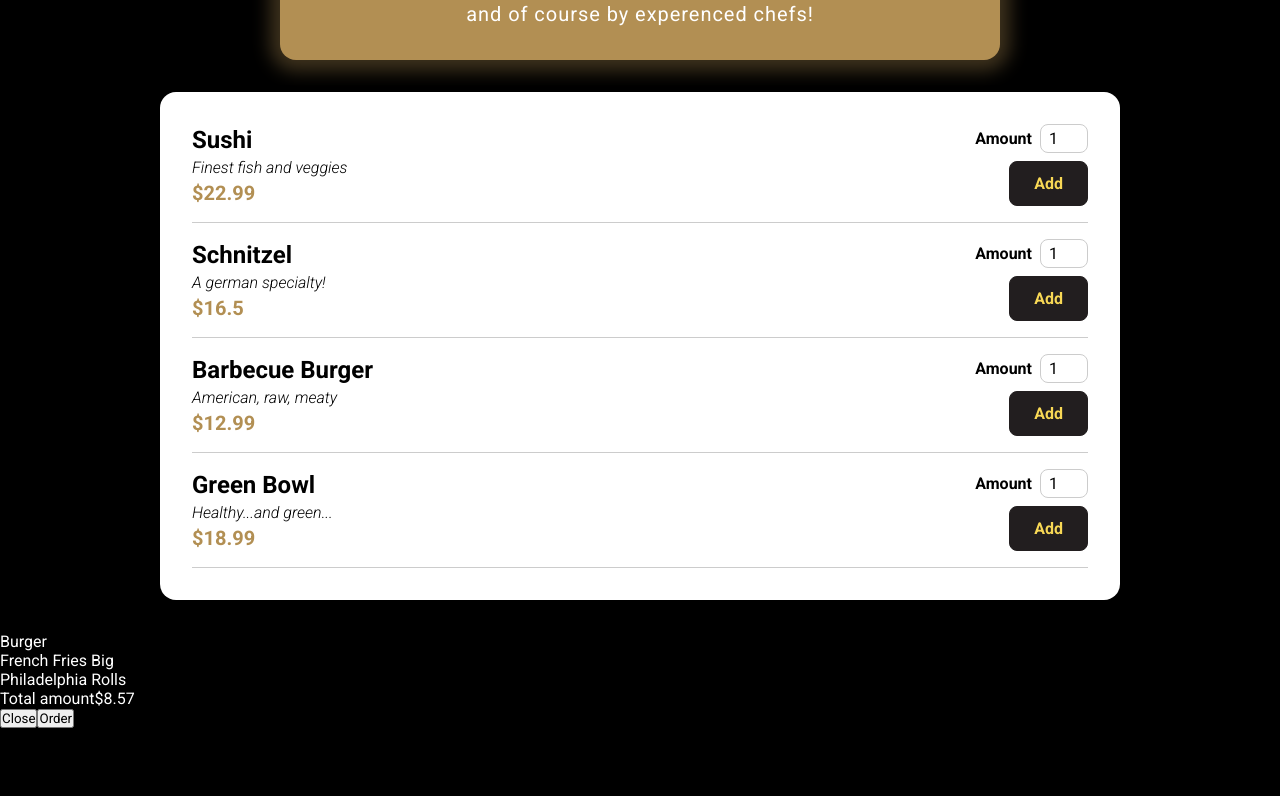
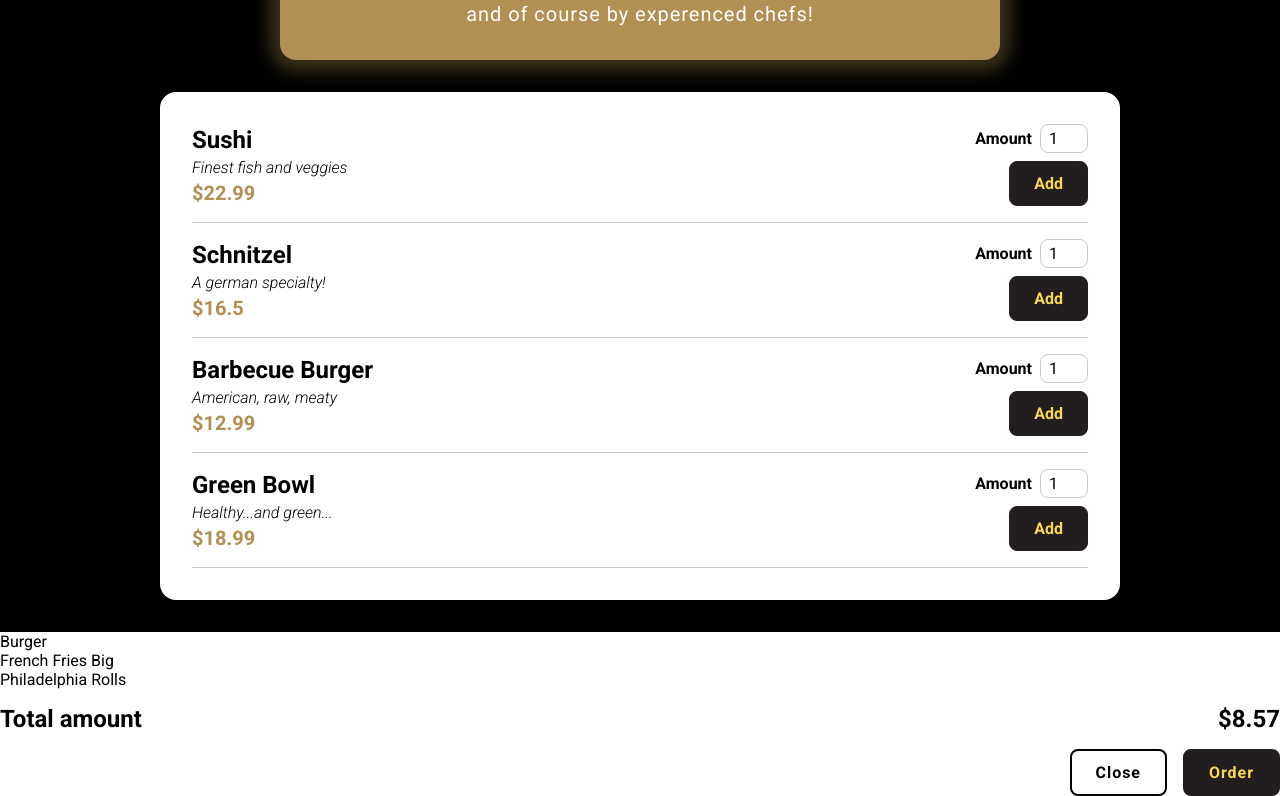
Before and after one commit to VladimirVolvakov/food-order-react-app, a React (Create React App) app: page / in a window 1280 px wide. Shown: the part 514-1310 px from the top of the page. Before the commit the page ends 1242 px from the top, so only its background shows below. Built offline with nearby package versions, Linux system fonts and the light colour scheme; the HTML template or start-up script is replaced by a standard one.

Commit message:
style: add style for Cart component

```diff
--- a/src/components/Cart/Cart.jsx
+++ b/src/components/Cart/Cart.jsx
@@ -19,7 +19,7 @@ const Cart = () => {
       </AmountContainer>
       <ActionsContainer>
         <Button>Close</Button>
-        <Button>Order</Button>
+        <Button purpose="order">Order</Button>
       </ActionsContainer>
     </Container>
   );
--- a/src/components/Cart/Cart.styles.js
+++ b/src/components/Cart/Cart.styles.js
@@ -1,15 +1,48 @@
 import styled from "styled-components";
 
 export const Container = styled.div`
-  color: white;
+  background-color: white;
 `;
 
-export const CartList = styled.ul``;
+export const CartList = styled.ul`
+  list-style: none;
+`;
 
-export const AmountContainer = styled.div``;
+export const AmountContainer = styled.div`
+  display: flex;
+  justify-content: space-between;
+  align-items: center;
+`;
 
-export const Amount = styled.span``;
+export const Amount = styled.span`
+  font-size: 1.5rem;
+  font-weight: 600;
+  margin: 1rem 0;
+`;
 
-export const ActionsContainer = styled.div``;
+export const ActionsContainer = styled.div`
+  display: flex;
+  justify-content: end;
+  gap: 1rem;
+`;
 
-export const Button = styled.button``;
+export const Button = styled.button`
+  cursor: pointer;
+  font: inherit;
+  background-color: ${props => props.purpose === "order" ? "#221e1f" : "transparent"};
+  color: ${props => props.purpose === "order" ? "#f8d855" : "#000"};
+  border: 2px solid ${props => props.purpose === "order" ? "#221e1f" : "#000"};
+  border-radius: 0.5rem;
+  padding: 0.75rem 1.5rem;
+  display: flex;
+  align-items: center;
+  font-weight: 600;
+  letter-spacing: 0.06em;
+
+  &:hover,
+  &:active {
+    background-color: #3a3a3a;
+    border-color: #3a3a3a;
+    color: ${props => props.purpose !== "order" && "#fff"};
+  }
+`;
```
